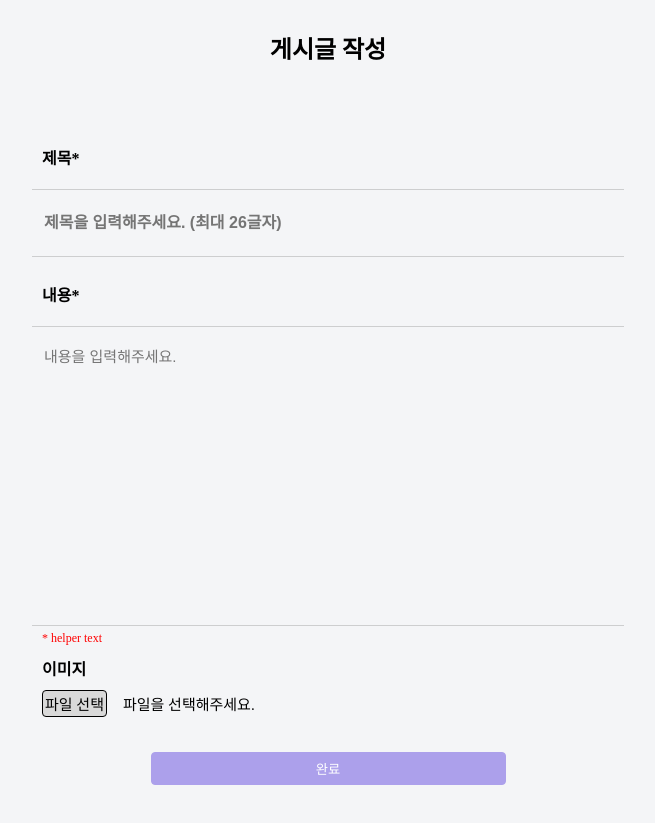
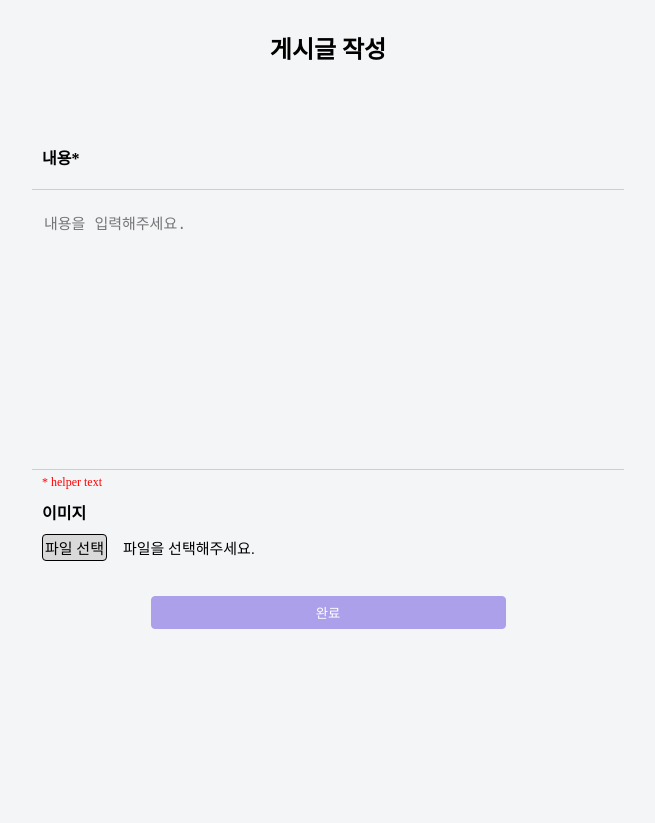
Before and after one commit to jjikky/5-jikky-kim-vanila-fe, a plain HTML site: page board-upload.html in a window 1280 px wide. Shown: the part 107-930 px from the top of the page, without its empty margins (312-967 px from the left). After the commit the page ends 816 px from the top, so only its background shows below. Drawn offline with Linux system fonts and the light colour scheme.

Commit message:
💄 게시물 작성 페이지 : 게시글 내용 input -> textarea변경

```diff
--- a/board-upload.html
+++ b/board-upload.html
@@ -23,14 +23,9 @@
         <div id="upload">
             <div id="page-title">게시글 작성</div>
             <form>
-                <label for="title"><div class="label-text">제목*</div>
-                    <div class="line"></div>
-                    <input id="title" type="text" placeholder="제목을 입력해주세요. (최대 26글자)">
-                    <div class="line"></div>
-                </label>
                 <label for="content"><div class="label-text">내용*</div>
                     <div class="line"></div>
-                    <input id="content" type="text" placeholder="내용을 입력해주세요.">
+                    <textarea id="content" type="text" placeholder="내용을 입력해주세요."></textarea>
                     <div class="line"></div>
                 </label>
                 <div class="helper-text">* helper text</div>
--- a/style/board-upload.css
+++ b/style/board-upload.css
@@ -47,7 +47,11 @@ input {
   font-size: 15px;
   line-height: var(---line-height);
   margin: 20px 10px;
-  padding-bottom: 240px;
+  width: 100%;
+  height: 231px;
+  border: none;
+  background-color: #f4f5f7;
+  resize: none;
 }
 
 .label-text {
```
